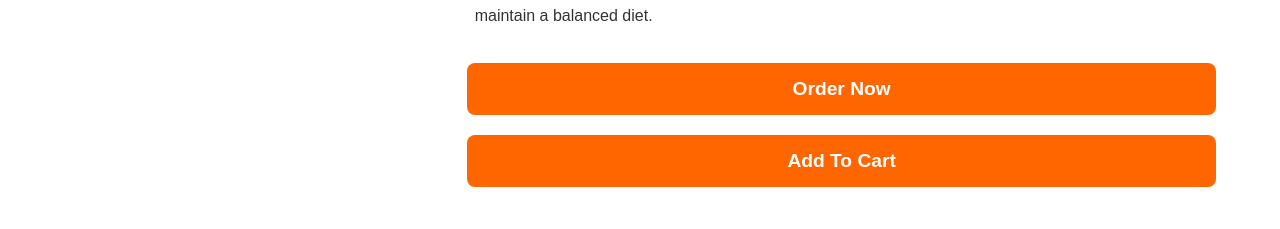
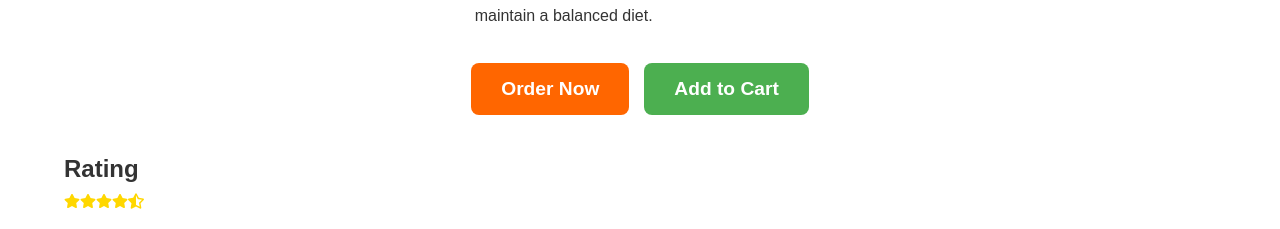
Before and after one commit to VESIT-CMPN-Projects/2024-25-SE47, a React (Vite) app in the folder frontend/: page /product/brown-rice in a window 1280 px wide. Shown: the part 427-656 px from the top of the page. Built offline with nearby package versions, Linux system fonts and the light colour scheme.

Commit message:
BrownRiceInfo updated

```diff
--- a/frontend/package.json
+++ b/frontend/package.json
@@ -35,6 +35,6 @@
     "eslint-plugin-react-hooks": "^5.1.0-rc.0",
     "eslint-plugin-react-refresh": "^0.4.9",
     "globals": "^15.9.0",
-    "vite": "^5.4.1"
+    "vite": "^5.4.16"
   }
 }
--- a/frontend/src/pages/ProductDetail/BrownRiceInfo.jsx
+++ b/frontend/src/pages/ProductDetail/BrownRiceInfo.jsx
@@ -1,4 +1,3 @@
-// export default BrownRiceInfo;
 import React from "react";
 import styles from "./BrownRiceInfo.module.css"; // CSS Module
 import StarRating from "../../components/StarRating"; // Adjust import path if needed
@@ -38,12 +37,12 @@ const BrownRiceInfo = () => {
           </p>
         </div>
       </div>
-     <div className={styles.orderNowContainer}>
+
+      <div className={styles.orderButtonsContainer}>
         <button className={styles.orderNowButton}>Order Now</button>
+        <button className={styles.addToCartButton}>Add to Cart</button>
       </div>
-     <div className={styles.orderNowContainer}>
-       <button className={styles.orderNowButton}>Add To Cart </button>
-     </div>
+
 
       <div className={styles.ratingReviews}>
         <div className={styles.ratingSection}>
@@ -70,7 +69,6 @@ const BrownRiceInfo = () => {
         </div>
       </div>
 
-
     </div>
   );
 };
--- a/frontend/src/pages/ProductDetail/BrownRiceInfo.module.css
+++ b/frontend/src/pages/ProductDetail/BrownRiceInfo.module.css
@@ -65,10 +65,20 @@
   display: block;
   margin-bottom: 5px;
 }
-.orderNowButton {
-  background-color: #ff6600;
-  color: white;
-  width:65%;
+
+/* ✅ New Styling for Buttons */
+.orderButtonsContainer {
+  display: flex;
+  gap: 15px; /* Space between buttons */
+  justify-content: center; /* Center-align buttons */
+  align-items: center;
+  margin-top: 20px;
+  width: 100%;
+}
+
+/* Common button styling */
+.orderNowButton,
+.addToCartButton {
   font-size: 1.2rem;
   font-weight: bold;
   padding: 15px 30px;
@@ -77,15 +87,26 @@
   cursor: pointer;
   text-align: center;
   transition: background 0.3s ease-in-out;
+  width: auto; /* Avoid full width */
+  min-width: 150px; /* Ensure both buttons have a uniform size */
+}
+
+/* Styling for Order Now button */
+.orderNowButton {
+  background-color: #ff6600; /* Orange */
+  color: white;
 }
 
 .orderNowButton:hover {
   background-color: #e65c00;
 }
 
-.orderNowContainer {
-  width: 100%;
-  display: flex;
-  justify-content: flex-end;
-  margin-top: 20px;
+/* Styling for Add to Cart button */
+.addToCartButton {
+  background-color: #4caf50; /* Green */
+  color: white;
 }
+
+.addToCartButton:hover {
+  background-color: #388e3c;
+}
```
Also changed, not shown: 1 other file (tests, documents, lock files or other folders). Lines whose indentation alone changed are shown as unchanged.
